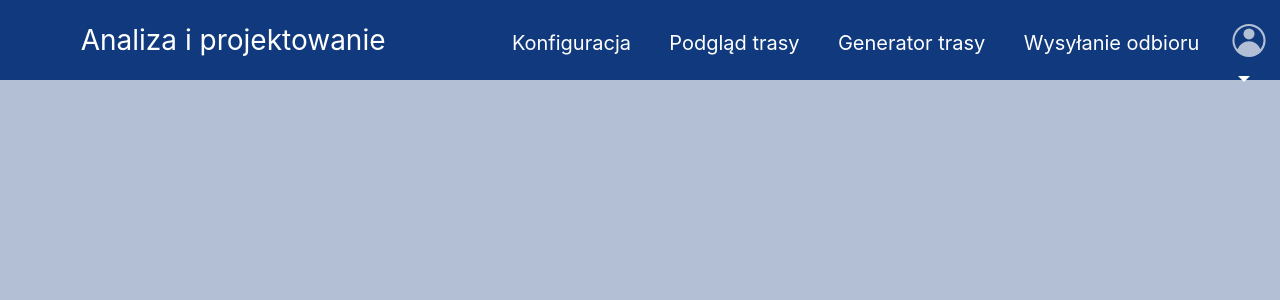
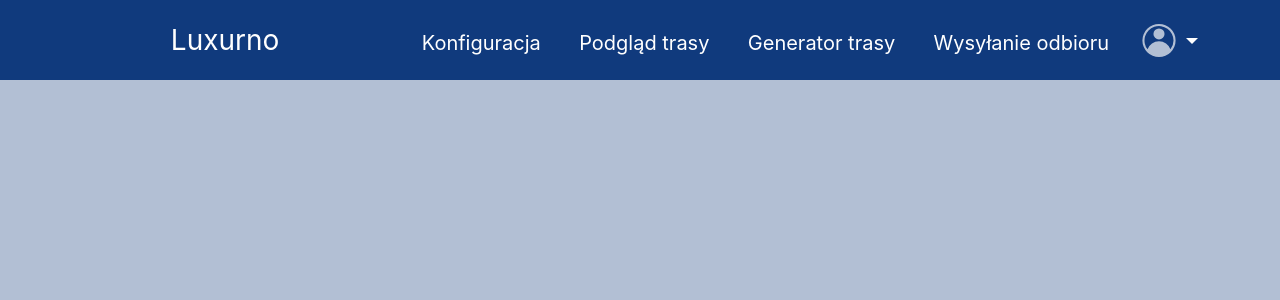
Before and after one commit to luxurno/DeliveryProject, a Symfony app: template templates/default/index.html.twig in a window 1280 px wide. Shown: the top 300 px of the page. Run offline with Twig, Linux system fonts and the light colour scheme; the template is opened without the code that fills it, so the values that code supplies are empty; style sheets or scripts are compiled from the project's sources; some libraries are stand-ins or nearby versions.

Commit message:
Changed project title name to my company

```diff
--- a/assets/css/app-custom.scss
+++ b/assets/css/app-custom.scss
@@ -13,7 +13,11 @@
 }
 .navbar-brand-custom {
   font-size: 1.75rem;
-  margin-right: 5.5rem;
+  margin-right: 6.5rem;
+
+  @media only screen and (max-width: 1150px) {
+    margin-right: 3.5rem;
+  }
 }
 
 a {
--- a/assets/js/components/Navbar/Navbar.js
+++ b/assets/js/components/Navbar/Navbar.js
@@ -6,13 +6,10 @@
     render() {
         return(
             <nav className={"navbar navbar-expand-lg"}>
-                {/*<Link className={"navbar-brand"} to={"#"}>Analiza i projektowanie</Link>*/}
-
-
                 <div className={"collapse navbar-collapse"} id={"navbarSupportedContent"}>
                     <ul className={"navbar-nav mr-auto"}>
                         <li className={"nav-item active navbar-brand-custom"}>
-                            <Link className={"nav-link"} to={"#"}>Analiza i projektowanie</Link>
+                            <Link className={"nav-link"} to={"/"}>Luxurno</Link>
                         </li>
                         <li className={"nav-item"}>
                             <Link className={"nav-link"} to={"/konfiguracja"}>Konfiguracja</Link>
```
Also changed, not shown: 1 other file.
